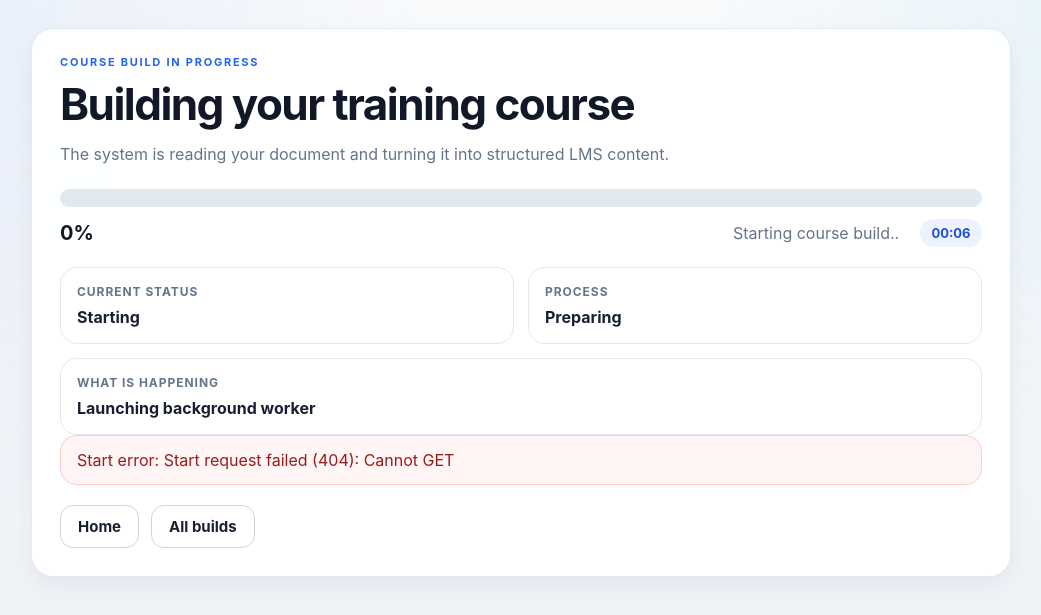
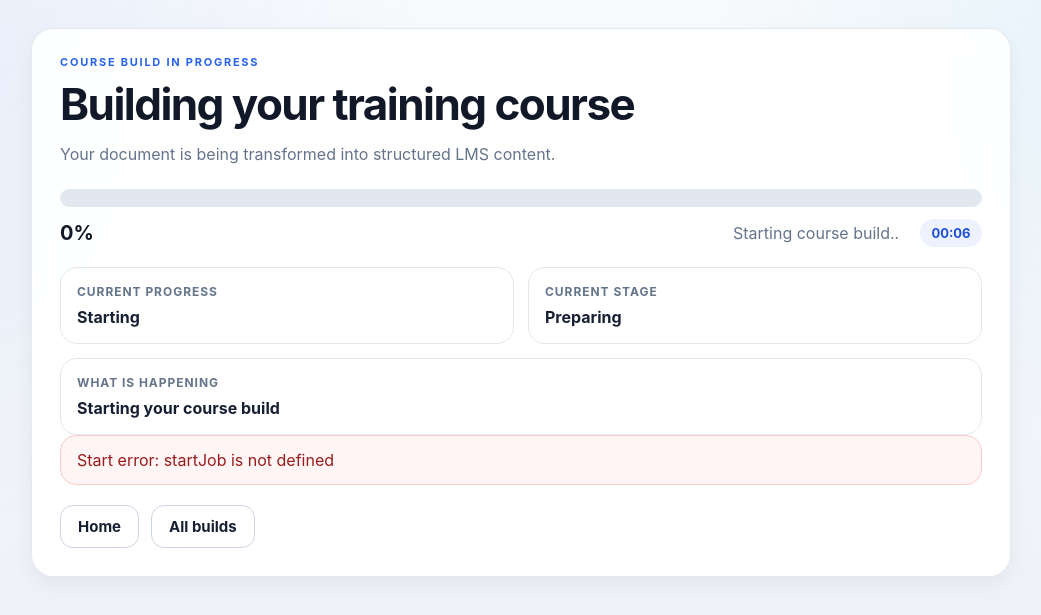
Before and after one commit to RossSadler/lms-demo, a Flask app: template templates/progress.html in a window 1280 px wide. Shown: the top 615 px of the page, without its empty margins (119-1160 px from the left). Run offline with Flask 3, Linux system fonts and the light colour scheme; the template is opened without the code that fills it, so the values that code supplies are empty.

Commit message:
Start course build on upload

```diff
--- a/app.py
+++ b/app.py
@@ -203,7 +203,7 @@ def upload():
         input_path=str(input_path),
     )
 
-    update_job(
+    status = update_job(
         job_id,
         run_audio=run_audio,
         run_images=run_images,
@@ -215,8 +215,32 @@ def upload():
         batch_size=batch_size,
         max_total_lessons=max_total_lessons,
         requested_lessons=max_total_lessons,
-        message="Document uploaded. Ready to build your training course.",
+        message="Document uploaded. Starting your course build.",
     )
+
+    options = {
+        "run_lessons": True,
+        "run_audio": status.get("run_audio") is True,
+        "run_images": status.get("run_images") is True,
+        "run_video": status.get("run_video") is True and HEYGEN_ENABLED,
+        "fast_mode": status.get("fast_mode") is True,
+        "batch_size": int(status.get("batch_size", 5) or 5),
+        "max_total_lessons": int(status.get("max_total_lessons", 5) or 5),
+        "requested_lessons": int(status.get("requested_lessons", status.get("max_total_lessons", 5)) or 5),
+        "demo_safe_mode": DEMO_SAFE_MODE,
+    }
+
+    with ACTIVE_THREADS_LOCK:
+        existing = ACTIVE_THREADS.get(job_id)
+
+        if not existing or not existing.is_alive():
+            thread = threading.Thread(
+                target=run_job_background,
+                args=(job_id, str(input_path), options),
+                daemon=True,
+            )
+            ACTIVE_THREADS[job_id] = thread
+            thread.start()
 
     return redirect(url_for("progress_page", job_id=job_id))
 
@@ -224,7 +248,7 @@ def upload():
 @app.route("/start/<job_id>", methods=["POST"])
 def start_job(job_id):
     if not job_exists(job_id):
-        return jsonify({"ok": False, "error": "Job not found"}), 404
+        return jsonify({"ok": False, "error": "Course build not found"}), 404
 
     status = get_job_status(job_id)
     current_state = status.get("state")
@@ -235,7 +259,7 @@ def start_job(job_id):
                 "ok": True,
                 "job_id": job_id,
                 "state": current_state,
-                "message": f"Job already {current_state}.",
+                "message": f"Course build already {current_state}.",
             }
         )
 
@@ -270,7 +294,7 @@ def start_job(job_id):
                     "ok": True,
                     "job_id": job_id,
                     "state": "running",
-                    "message": "Job already running.",
+                    "message": "Course build already running.",
                 }
             )
 
@@ -303,7 +327,7 @@ def progress_page(job_id):
 @app.route("/status/<job_id>", methods=["GET"])
 def job_status(job_id):
     if not job_exists(job_id):
-        return jsonify({"ok": False, "error": "Job not found"}), 404
+        return jsonify({"ok": False, "error": "Course build not found"}), 404
 
     status = get_job_status(job_id)
     return jsonify(status)
@@ -373,7 +397,7 @@ def serve_video(filepath):
 @app.route("/delete/<job_id>", methods=["POST"])
 def delete_job(job_id):
     if not job_exists(job_id):
-        return jsonify({"ok": False, "error": "Job not found"}), 404
+        return jsonify({"ok": False, "error": "Course build not found"}), 404
 
     job_dir = ensure_job_dir(job_id)
 
--- a/templates/progress.html
+++ b/templates/progress.html
@@ -11,7 +11,7 @@
     <section class="card progress-card">
       <p class="eyebrow">Course build in progress</p>
       <h1>Building your training course</h1>
-      <p class="muted">The system is reading your document and turning it into structured LMS content.</p>
+      <p class="muted">Your document is being transformed into structured LMS content.</p>
 
       <div class="bar-wrap">
         <div id="bar" class="bar"></div>
@@ -32,23 +32,23 @@
           <span></span>
         </div>
         <div>
-          <strong>HeyGen is rendering your presenter intro</strong>
+          <strong>Rendering presenter video</strong>
           <p>This stage can take a few minutes. The page is still working.</p>
         </div>
       </div>
 
       <div class="status-grid">
         <div class="status-tile">
-          <span>Current status</span>
+          <span>Current progress</span>
           <strong id="state">Starting</strong>
         </div>
         <div class="status-tile">
-          <span>Process</span>
+          <span>Current stage</span>
           <strong id="step">Preparing</strong>
         </div>
         <div class="status-tile status-tile-wide">
           <span>What is happening</span>
-          <strong id="message">Launching background worker</strong>
+          <strong id="message">Starting your course build</strong>
         </div>
       </div>
 
@@ -188,20 +188,6 @@
       activityIndex++;
     }
 
-    async function startJob() {
-      const res = await fetch(`/start/${jobId}`, {
-        method: "POST",
-        cache: "no-store"
-      });
-
-      if (!res.ok) {
-        const text = await res.text();
-        throw new Error(`Start request failed (${res.status}): ${text}`);
-      }
-
-      return await res.json();
-    }
-
     async function poll() {
       try {
         const res = await fetch(`/status/${jobId}`, { cache: "no-store" });
@@ -255,16 +241,31 @@
       setTimeout(poll, 2000);
     }
 
-    (async () => {
-      try {
-        await startJob();
-      } catch (err) {
+    async function startWithRetry(retries = 5) {
+  for (let i = 0; i < retries; i++) {
+    try {
+      await startJob();
+      return true;
+    } catch (err) {
+      console.warn("Start retry:", i + 1);
+
+      if (i === retries - 1) {
         showDebug(`Start error: ${err.message}`);
-        return;
+        return false;
       }
 
-      poll();
-    })();
+      await new Promise(r => setTimeout(r, 400));
+    }
+  }
+}
+
+(async () => {
+  const started = await startWithRetry();
+
+  if (!started) return;
+
+  poll();
+})();
   </script>
 </body>
 </html>
```
